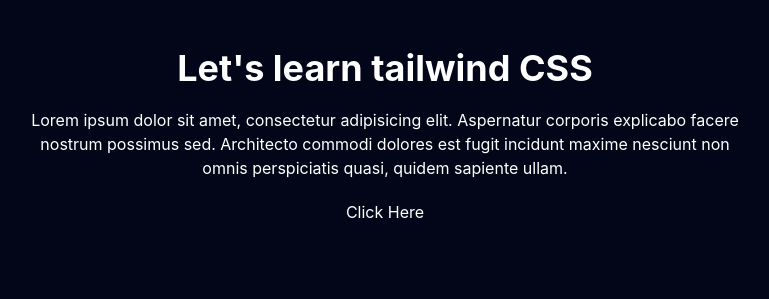
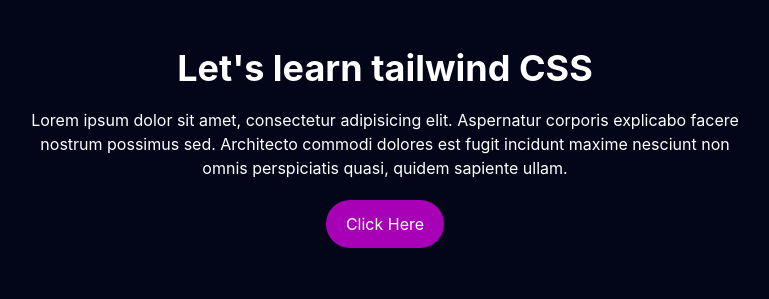
Before and after one commit to vidyarambham/tailwind-css-beginners, a website built with Vite: page index.html in a window 1280 px wide. Shown: the whole page, without its empty margins (255-1024 px from the left). Built offline with nearby package versions, Linux system fonts and the light colour scheme.

Commit message:
button styles

```diff
--- a/index.html
+++ b/index.html
@@ -16,7 +16,9 @@
         dolores est fugit incidunt maxime nesciunt non omnis perspiciatis quasi,
         quidem sapiente ullam.
       </p>
-      <a href="">Click Here</a>
+      <a href="" class="inline-block bg-fuchsia-700 py-3 px-5 rounded-full"
+        >Click Here</a
+      >
     </section>
     <script type="module" src="/src/main.ts"></script>
   </body>
```
